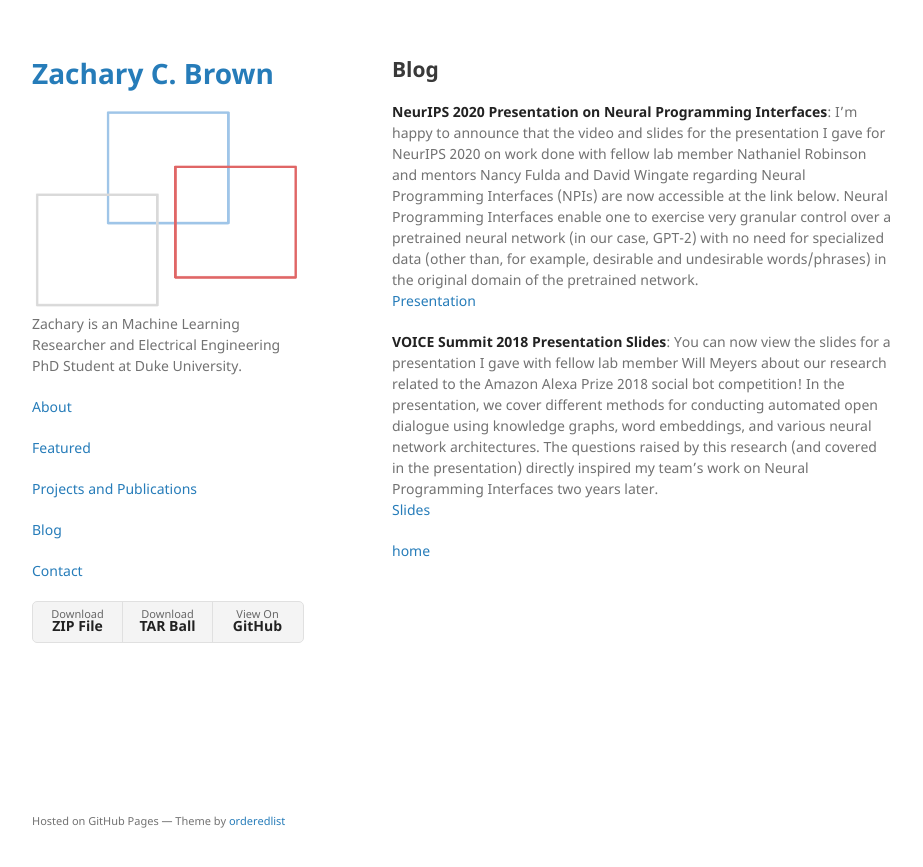
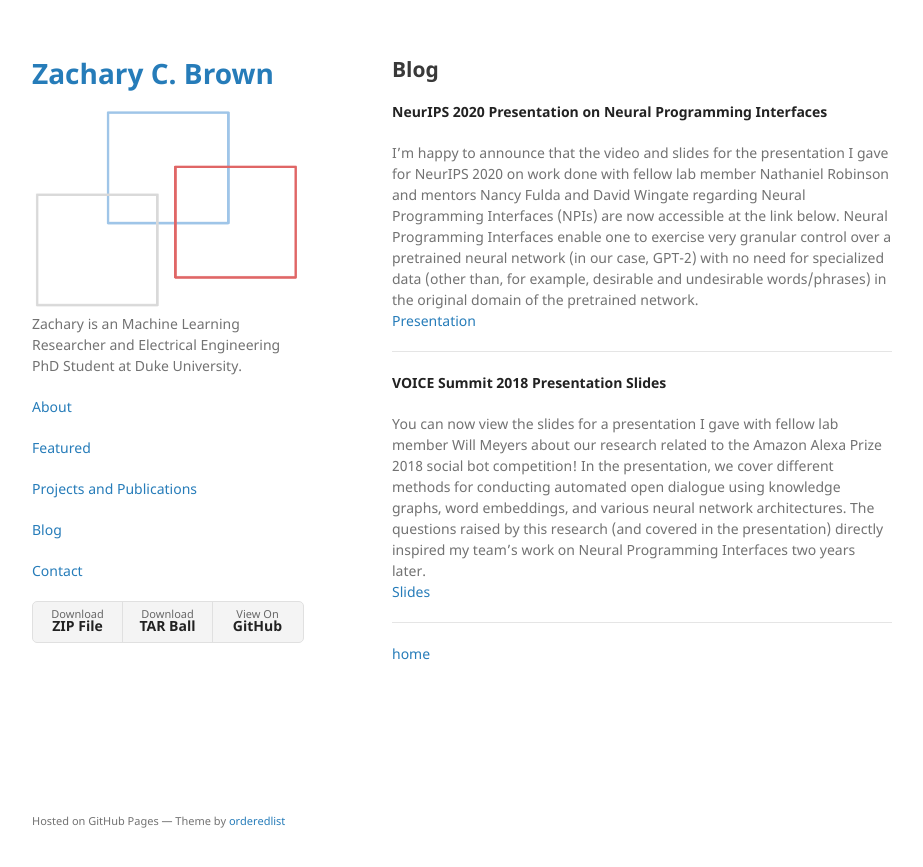
Before and after one commit to zacharycbrown/zacharycbrown.github.io, a Jekyll site: the page built from blog.md, in a window 1280 px wide. Shown: the top 867 px of the page, without its empty margins (178-1101 px from the left). Built offline with Jekyll 4.4.1, drawn with Linux system fonts in a browser that asks for light colours; our own code applies the rules of GitHub Pages for plain Markdown files.

Commit message:
updated formatting

```diff
--- a/blog.md
+++ b/blog.md
@@ -4,10 +4,18 @@ layout: default
 
 ## Blog
 
-**NeurIPS 2020 Presentation on Neural Programming Interfaces**: I'm happy to announce that the video and slides for the presentation I gave for NeurIPS 2020 on work done with fellow lab member Nathaniel Robinson and mentors Nancy Fulda and David Wingate regarding Neural Programming Interfaces (NPIs) are now accessible at the link below. Neural Programming Interfaces enable one to exercise very granular control over a pretrained neural network (in our case, GPT-2) with no need for specialized data (other than, for example, desirable and undesirable words/phrases) in the original domain of the pretrained network. \
+**NeurIPS 2020 Presentation on Neural Programming Interfaces**
+
+I'm happy to announce that the video and slides for the presentation I gave for NeurIPS 2020 on work done with fellow lab member Nathaniel Robinson and mentors Nancy Fulda and David Wingate regarding Neural Programming Interfaces (NPIs) are now accessible at the link below. Neural Programming Interfaces enable one to exercise very granular control over a pretrained neural network (in our case, GPT-2) with no need for specialized data (other than, for example, desirable and undesirable words/phrases) in the original domain of the pretrained network. \
 [Presentation](https://slideslive.com/38936370/towards-neural-program-interfaces)
 
-**VOICE Summit 2018 Presentation Slides**: You can now view the slides for a presentation I gave with fellow lab member Will Meyers about our research related to the Amazon Alexa Prize 2018 social bot competition! In the presentation, we cover different methods for conducting automated open dialogue using knowledge graphs, word embeddings, and various neural network architectures. The questions raised by this research (and covered in the presentation) directly inspired my team's work on Neural Programming Interfaces two years later.\
+---
+
+**VOICE Summit 2018 Presentation Slides**
+
+You can now view the slides for a presentation I gave with fellow lab member Will Meyers about our research related to the Amazon Alexa Prize 2018 social bot competition! In the presentation, we cover different methods for conducting automated open dialogue using knowledge graphs, word embeddings, and various neural network architectures. The questions raised by this research (and covered in the presentation) directly inspired my team's work on Neural Programming Interfaces two years later.\
 [Slides](http://bit.ly/byu_voice_2018_nj)
 
+---
+
 [home](./)
```
